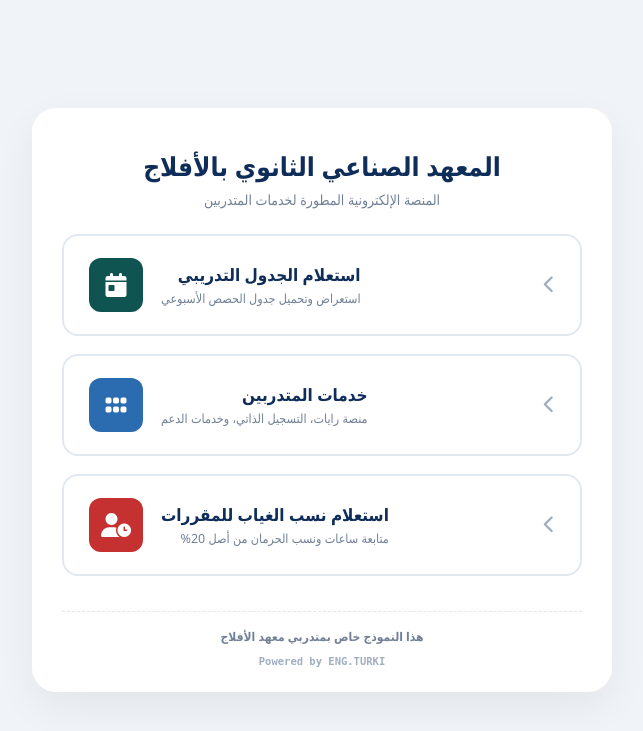
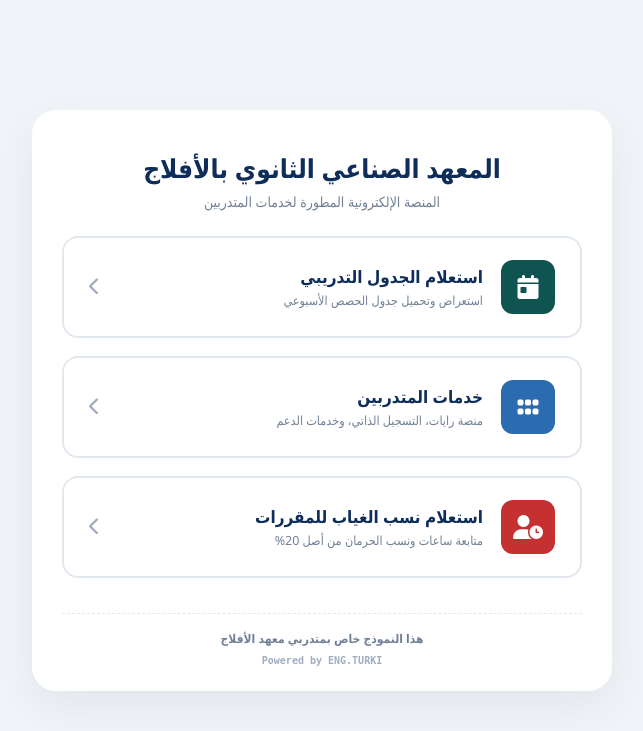
Before and after one commit to tvtcaflaj2030/schedule, a Flask app: page / in a window 1280 px wide. Shown: the top 731 px of the page, without its empty margins (318-961 px from the left). Run offline with Flask 3, Linux system fonts and the light colour scheme.

Commit message:
Update home.html

```diff
--- a/templates/home.html
+++ b/templates/home.html
@@ -51,25 +51,24 @@
         .btn-text p { font-size: 12.5px; color: #718096; }
         .arrow-icon { font-size: 18px; color: #a0aec0; }
 
-        /* منطقة التذييل المحدثة */
         .footer-divider {
             margin-top: 35px;
             border-top: 1px dashed #e2e8f0;
             padding-top: 16px;
-            text-align: center !important;
+            text-align: center;
         }
         .footer-note-center {
             display: block;
-            text-align: center !important;
+            text-align: center;
             font-size: 12px;
             color: #718096;
             font-weight: 600;
-            margin-bottom: 10px;
+            margin-bottom: 8px;
         }
         .footer-credits-center {
             display: block;
-            text-align: center !important;
-            font-size: 10.5px;
+            text-align: center;
+            font-size: 10px;
             color: #a0aec0;
             direction: ltr;
             font-family: monospace;
@@ -88,42 +87,41 @@
     <div class="nav-cards">
         <!-- 1. استعلام الجدول التدريبي -->
         <a href="/schedule" class="portal-btn">
-            <i class="fa-solid fa-chevron-left arrow-icon"></i>
             <div class="btn-content">
+                <div class="btn-icon icon-sched"><i class="fa-solid fa-calendar-day"></i></div>
                 <div class="btn-text">
                     <h3>استعلام الجدول التدريبي</h3>
                     <p>استعراض وتحميل جدول الحصص الأسبوعي</p>
                 </div>
-                <div class="btn-icon icon-sched"><i class="fa-solid fa-calendar-day"></i></div>
             </div>
+            <i class="fa-solid fa-chevron-left arrow-icon"></i>
         </a>
 
         <!-- 2. خدمات المتدربين -->
         <a href="/services" class="portal-btn">
-            <i class="fa-solid fa-chevron-left arrow-icon"></i>
             <div class="btn-content">
+                <div class="btn-icon icon-serv"><i class="fa-solid fa-grip"></i></div>
                 <div class="btn-text">
                     <h3>خدمات المتدربين</h3>
                     <p>منصة رايات، التسجيل الذاتي، وخدمات الدعم</p>
                 </div>
-                <div class="btn-icon icon-serv"><i class="fa-solid fa-grip"></i></div>
             </div>
+            <i class="fa-solid fa-chevron-left arrow-icon"></i>
         </a>
 
         <!-- 3. استعلام نسب الغياب -->
         <a href="/attendance" class="portal-btn">
-            <i class="fa-solid fa-chevron-left arrow-icon"></i>
             <div class="btn-content">
+                <div class="btn-icon icon-att"><i class="fa-solid fa-user-clock"></i></div>
                 <div class="btn-text">
                     <h3>استعلام نسب الغياب للمقررات</h3>
                     <p>متابعة ساعات ونسب الحرمان من أصل 20%</p>
                 </div>
-                <div class="btn-icon icon-att"><i class="fa-solid fa-user-clock"></i></div>
             </div>
+            <i class="fa-solid fa-chevron-left arrow-icon"></i>
         </a>
     </div>
 
-    <!-- التذييل المستقل والمتوسط -->
     <div class="footer-divider">
         <span class="footer-note-center">هذا النموذج خاص بمتدربي معهد الأفلاج</span>
         <span class="footer-credits-center">Powered by ENG.TURKI</span>
```
